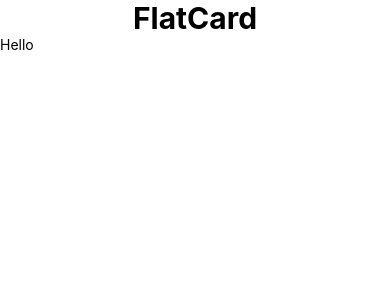
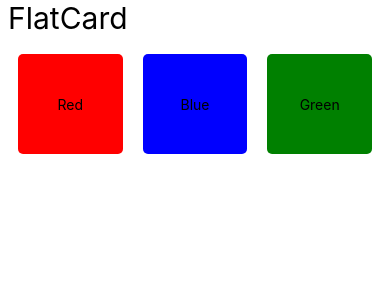
Before and after one commit to harsh21goel/React-native, a React Native app in the folder styler02/: screen / in a window 390 px wide. Shown: the top 300 px of the page. Built offline with nearby package versions, Linux system fonts and the light colour scheme.

Commit message:
Created Flat Card

```diff
--- a/styler02/App.tsx
+++ b/styler02/App.tsx
@@ -7,7 +7,6 @@
     <SafeAreaView>
       <ScrollView>
     <FlatCard/>
-    <Text >Hello</Text>
     </ScrollView>
     </SafeAreaView>
   )
--- a/styler02/Components/FlatCard.tsx
+++ b/styler02/Components/FlatCard.tsx
@@ -4,24 +4,51 @@
 export default class FlatCard extends Component {
   render() {
     return (
-      <View style={styles.container}>
-        <Text style={styles.text}>FlatCard</Text>
+      <View>
+        <Text style={styles.heading}>FlatCard</Text>
+        <View style={styles.container}>
+            <View style={[styles.card,styles.cardone]} >
+                <Text>Red</Text>
+            </View>
+            <View style={[styles.card,styles.cardTwo]} >
+                <Text>Blue</Text>
+            </View>
+            <View style={[styles.card,styles.cardThree]} >
+                <Text>Green</Text>
+            </View>
+        </View>
       </View>
     )
   }
 }
 
 const styles = StyleSheet.create({
+    heading:{
+        fontSize: 30,
+        color: '#000',
+        paddingHorizontal:8
+    },
     container: {
-        flex: 1,
-        backgroundColor: '#fff',
-        alignItems: 'center',
+       flexDirection: 'row',
+       padding:8,
+    },
+    card: {
+        flex:1,
         justifyContent: 'center',
+        alignItems:"center",
+        width:100,
+        height:100,
+        margin:10,
+        borderRadius:5,
 
     },
-    text: {
-        fontSize: 30,
-        fontWeight: 'bold',
-        color: '#000'
+    cardone: {
+        backgroundColor:'red'
+    },
+    cardTwo: {
+        backgroundColor:'blue'
+    },
+    cardThree: {
+        backgroundColor:'green'
     }
 })
```
